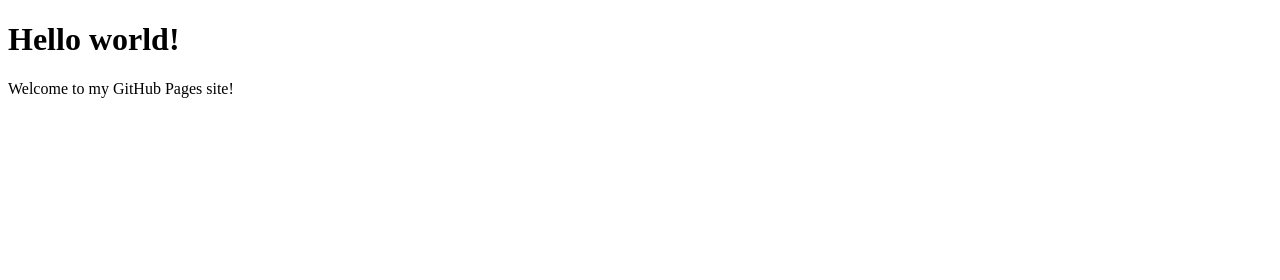
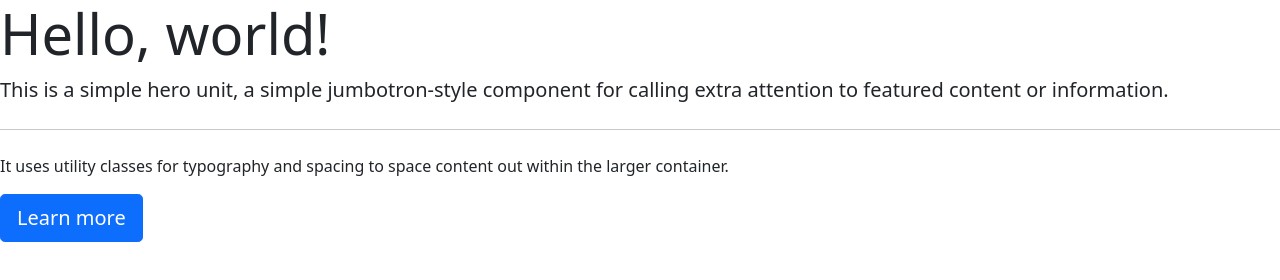
Before and after one commit to Binayak07/binayakgs.github.io, a plain HTML site: page index.html in a window 1280 px wide. Drawn offline with nearby package versions, Linux system fonts and the light colour scheme.

Commit message:
integrated bootstrap

```diff
--- a/index.html
+++ b/index.html
@@ -1,10 +1,16 @@
 <!DOCTYPE html>
+<link href="https://cdn.jsdelivr.net/npm/bootstrap@5.0.2/dist/css/bootstrap.min.css" rel="stylesheet" integrity="sha384-EVSTQN3/azprG1Anm3QDgpJLIm9Nao0Yz1ztcQTwFspd3yD65VohhpuuCOmLASjC" crossorigin="anonymous">
 <html>
   <head>
     <title>::Binayak G Shankar::</title>
   </head>
   <body>
-    <h1>Hello world!</h1>
-    <p>Welcome to my GitHub Pages site!</p>
+    <div class="jumbotron">
+        <h1 class="display-4">Hello, world!</h1>
+        <p class="lead">This is a simple hero unit, a simple jumbotron-style component for calling extra attention to featured content or information.</p>
+        <hr class="my-4">
+        <p>It uses utility classes for typography and spacing to space content out within the larger container.</p>
+        <a class="btn btn-primary btn-lg" href="#" role="button">Learn more</a>
+      </div>
   </body>
 </html>
```
